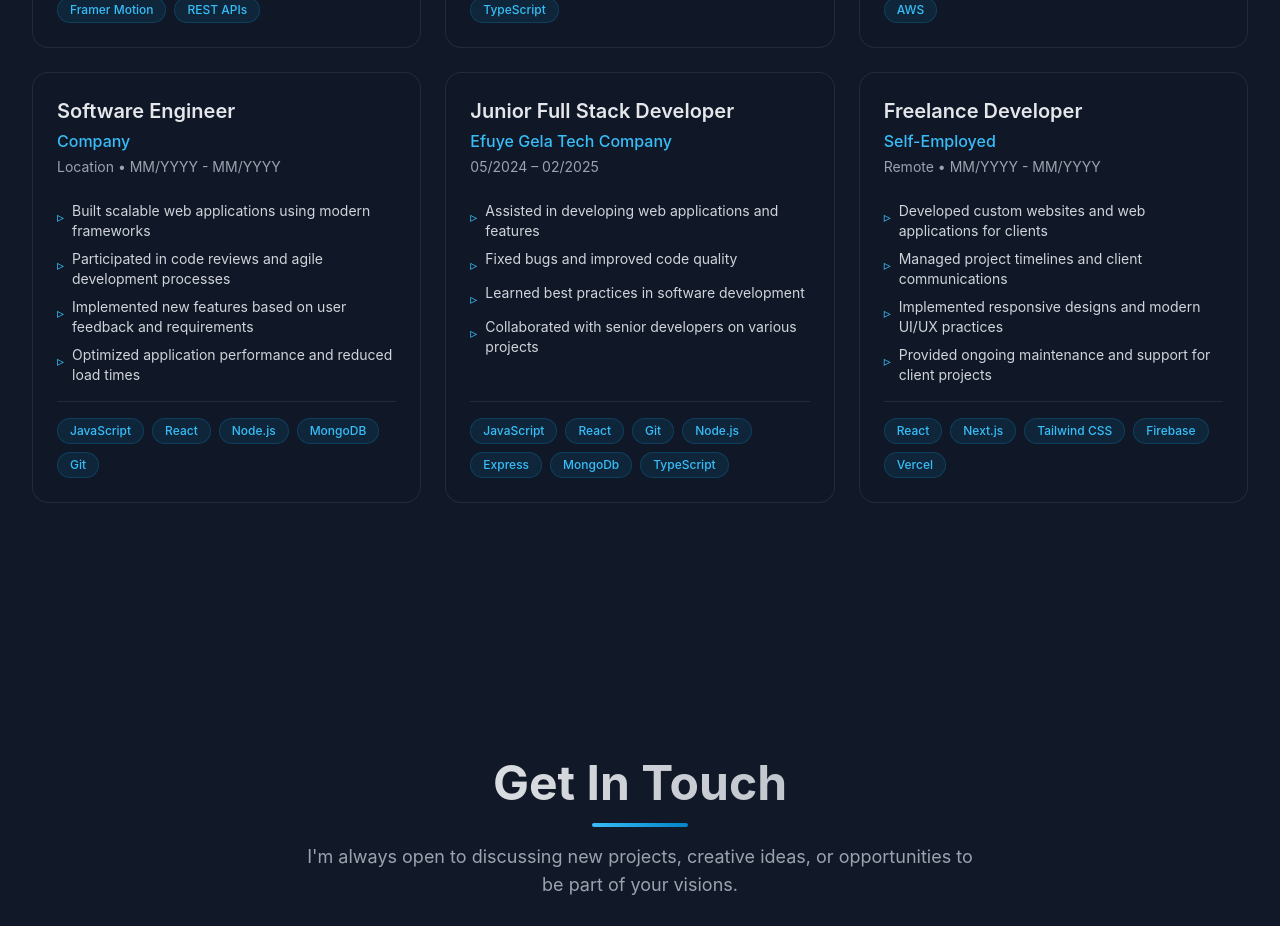
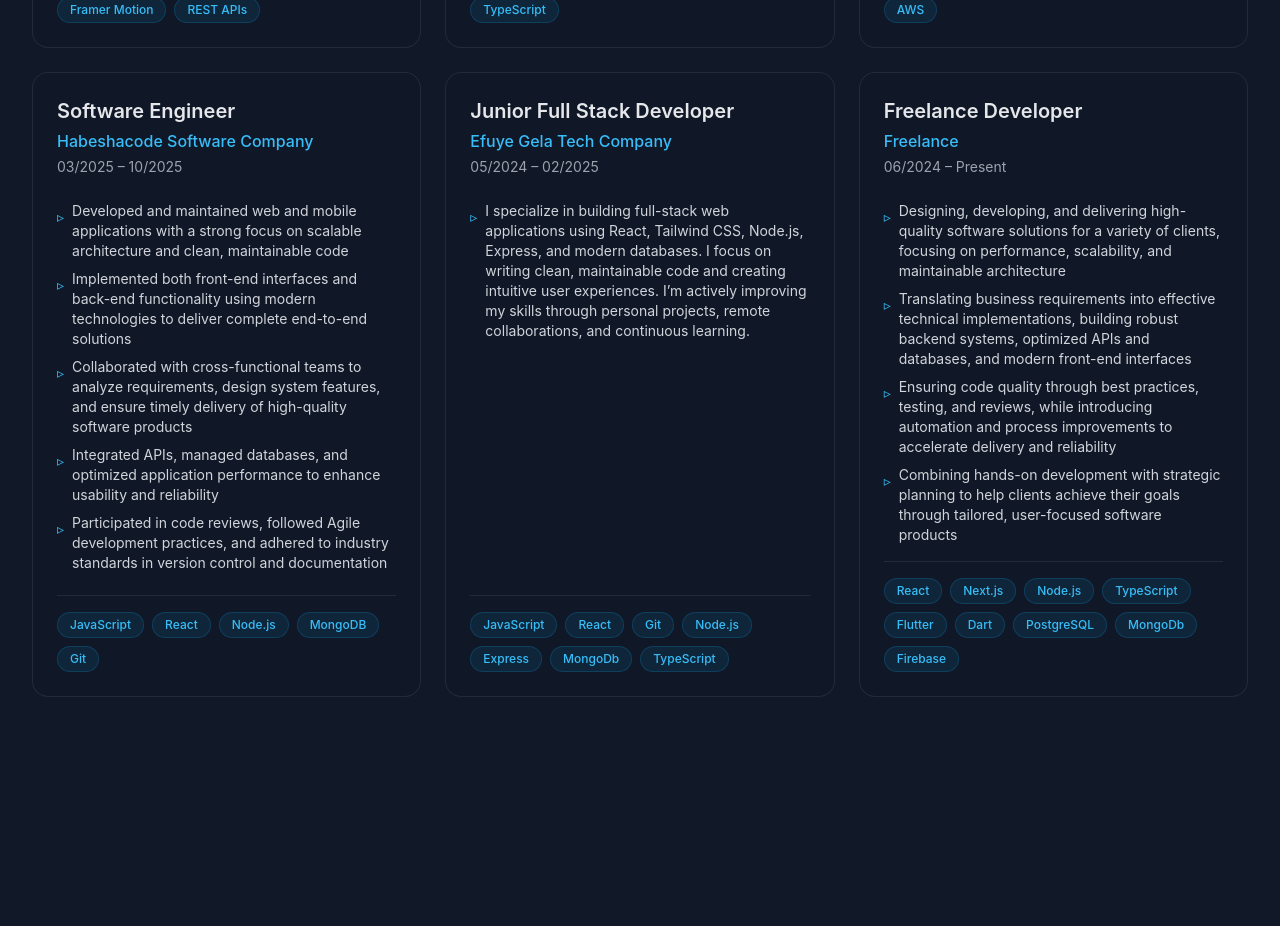
Before and after one commit to birukhabte/MyPersonalPortfolio, a React (Vite) app: page / in a window 1280 px wide. Shown: the part 5060-5986 px from the top of the page. Built offline with nearby package versions, Linux system fonts and the light colour scheme.

Commit message:
Add Experience and Footer components to the portfolio.

```diff
--- a/src/components/Experience.tsx
+++ b/src/components/Experience.tsx
@@ -61,14 +61,15 @@
   {
     id: 4,
     title: 'Software Engineer',
-    company: 'Company ',
-    location: 'Location',
-    period: 'MM/YYYY - MM/YYYY',
+    company: 'Habeshacode Software Company',
+    location: '',
+    period: '03/2025 – 10/2025',
     description: [
-      'Built scalable web applications using modern frameworks',
-      'Participated in code reviews and agile development processes',
-      'Implemented new features based on user feedback and requirements',
-      'Optimized application performance and reduced load times',
+      'Developed and maintained web and mobile applications with a strong focus on scalable architecture and clean, maintainable code',
+      'Implemented both front-end interfaces and back-end functionality using modern technologies to deliver complete end-to-end solutions',
+      'Collaborated with cross-functional teams to analyze requirements, design system features, and ensure timely delivery of high-quality software products',
+      'Integrated APIs, managed databases, and optimized application performance to enhance usability and reliability',
+      'Participated in code reviews, followed Agile development practices, and adhered to industry standards in version control and documentation'
     ],
     skills: ['JavaScript', 'React', 'Node.js', 'MongoDB', 'Git'],
   },
@@ -79,26 +80,24 @@
     location: '',
     period: '05/2024 – 02/2025',
     description: [
-      'Assisted in developing web applications and features',
-      'Fixed bugs and improved code quality',
-      'Learned best practices in software development',
-      'Collaborated with senior developers on various projects',
+
+      'I specialize in building full-stack web applications using React, Tailwind CSS, Node.js, Express, and modern databases. I focus on writing clean, maintainable code and creating intuitive user experiences. I’m actively improving my skills through personal projects, remote collaborations, and continuous learning.',
     ],
     skills: ['JavaScript', 'React', 'Git', 'Node.js', 'Express', 'MongoDb', 'TypeScript'],
   },
   {
     id: 6,
     title: 'Freelance Developer',
-    company: 'Self-Employed',
-    location: 'Remote',
-    period: 'MM/YYYY - MM/YYYY',
+    company: 'Freelance',
+    location: '',
+    period: '06/2024 – Present',
     description: [
-      'Developed custom websites and web applications for clients',
-      'Managed project timelines and client communications',
-      'Implemented responsive designs and modern UI/UX practices',
-      'Provided ongoing maintenance and support for client projects',
+      'Designing, developing, and delivering high-quality software solutions for a variety of clients, focusing on performance, scalability, and maintainable architecture',
+      'Translating business requirements into effective technical implementations, building robust backend systems, optimized APIs and databases, and modern front-end interfaces',
+      'Ensuring code quality through best practices, testing, and reviews, while introducing automation and process improvements to accelerate delivery and reliability',
+      'Combining hands-on development with strategic planning to help clients achieve their goals through tailored, user-focused software products',
     ],
-    skills: ['React', 'Next.js', 'Tailwind CSS', 'Firebase', 'Vercel'],
+    skills: ['React', 'Next.js', 'Node.js', 'TypeScript', 'Flutter', 'Dart', 'PostgreSQL', 'MongoDb', 'Firebase',],
   },
 ]
 
```
